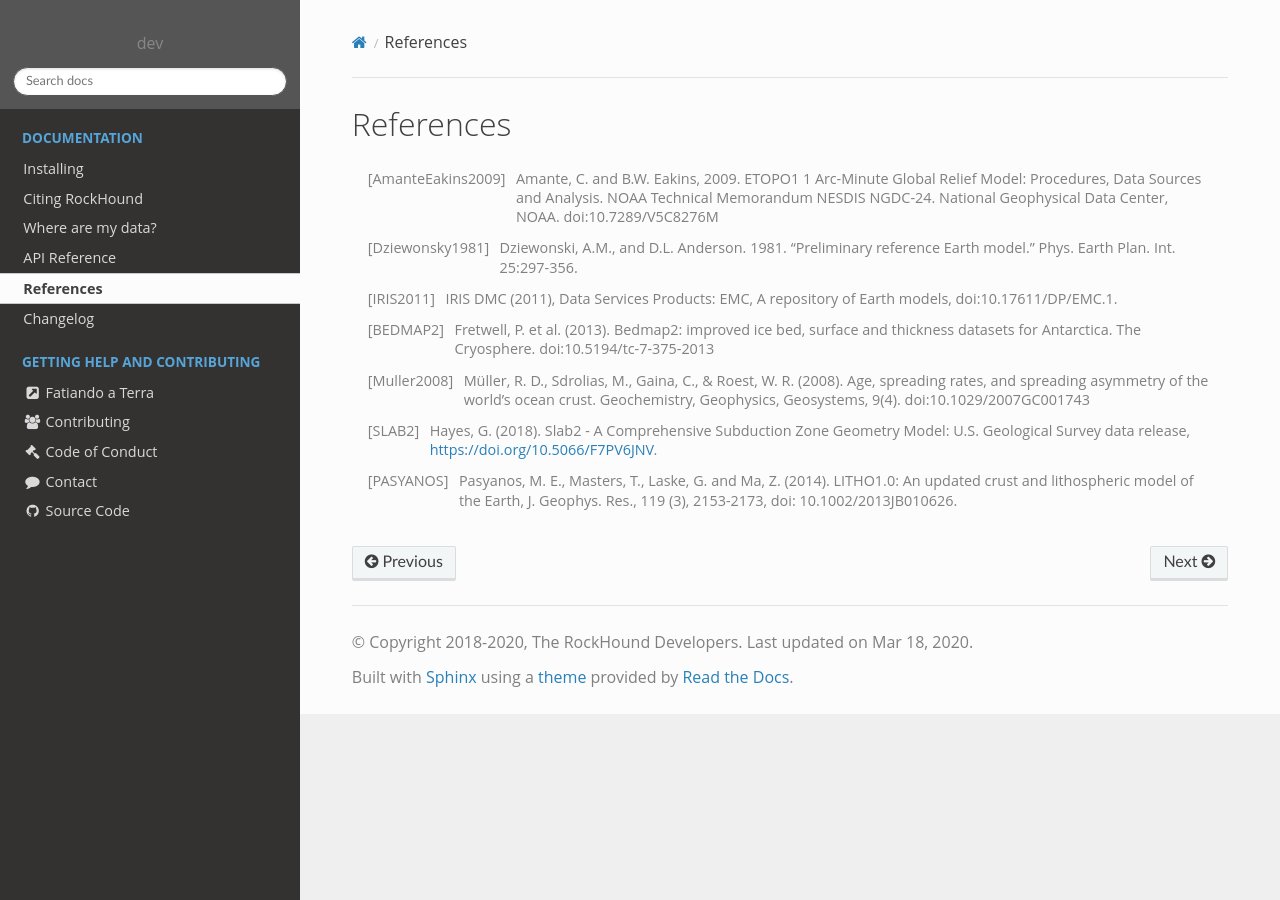
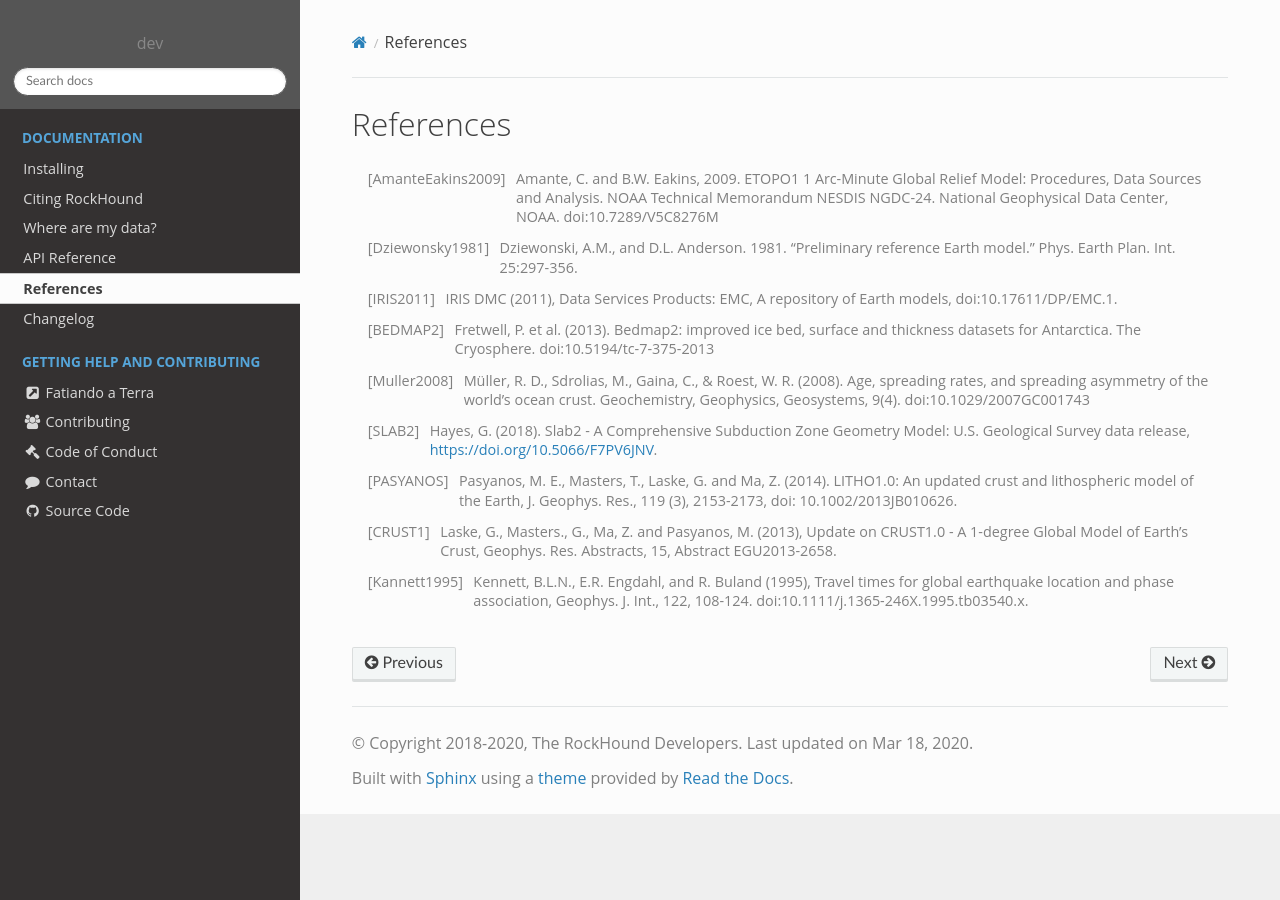
Before and after one commit to fatiando/rockhound, a Sphinx documentation site: the page built from doc/references.rst, in a window 1280 px wide. Built offline with Sphinx 7.4.7 and the Read the Docs theme 2.0.0, drawn with Linux system fonts in a browser that asks for light colours; pages that are not in the unit, such as notebooks, are missing from menus.

Commit message:
Add new references about LITHO1 model

```diff
--- a/doc/references.rst
+++ b/doc/references.rst
@@ -8,3 +8,5 @@ References
 .. [Muller2008] Müller, R. D., Sdrolias, M., Gaina, C., & Roest, W. R. (2008). Age, spreading rates, and spreading asymmetry of the world’s ocean crust. Geochemistry, Geophysics, Geosystems, 9(4). doi:10.1029/2007GC001743
 .. [SLAB2] Hayes, G. (2018). Slab2 - A Comprehensive Subduction Zone Geometry Model: U.S. Geological Survey data release, https://doi.org/10.5066/F7PV6JNV.
 .. [PASYANOS] Pasyanos, M. E., Masters, T., Laske,  G. and Ma, Z. (2014). LITHO1.0: An updated crust and lithospheric model of the Earth, J. Geophys. Res., 119 (3), 2153-2173, doi: 10.1002/2013JB010626.
+.. [CRUST1]  Laske, G., Masters., G., Ma, Z. and Pasyanos, M. (2013), Update on CRUST1.0 - A 1-degree Global Model of Earth's Crust, Geophys. Res. Abstracts, 15, Abstract EGU2013-2658.
+.. [Kannett1995] Kennett, B.L.N., E.R. Engdahl, and R. Buland (1995), Travel times for global earthquake location and phase association, Geophys. J. Int., 122, 108-124. doi:10.1111/j.1365-246X.1995.tb03540.x.
```
